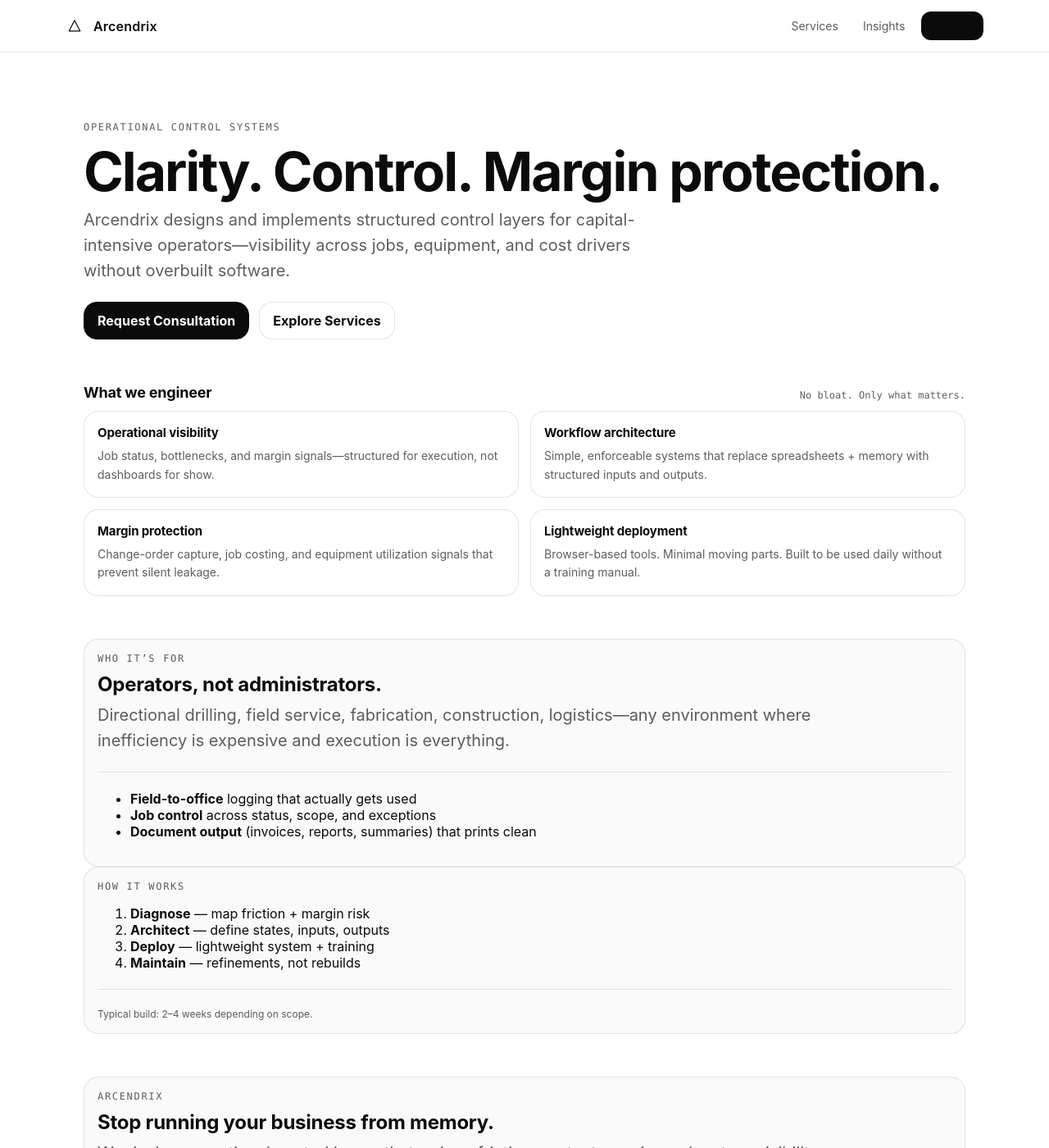
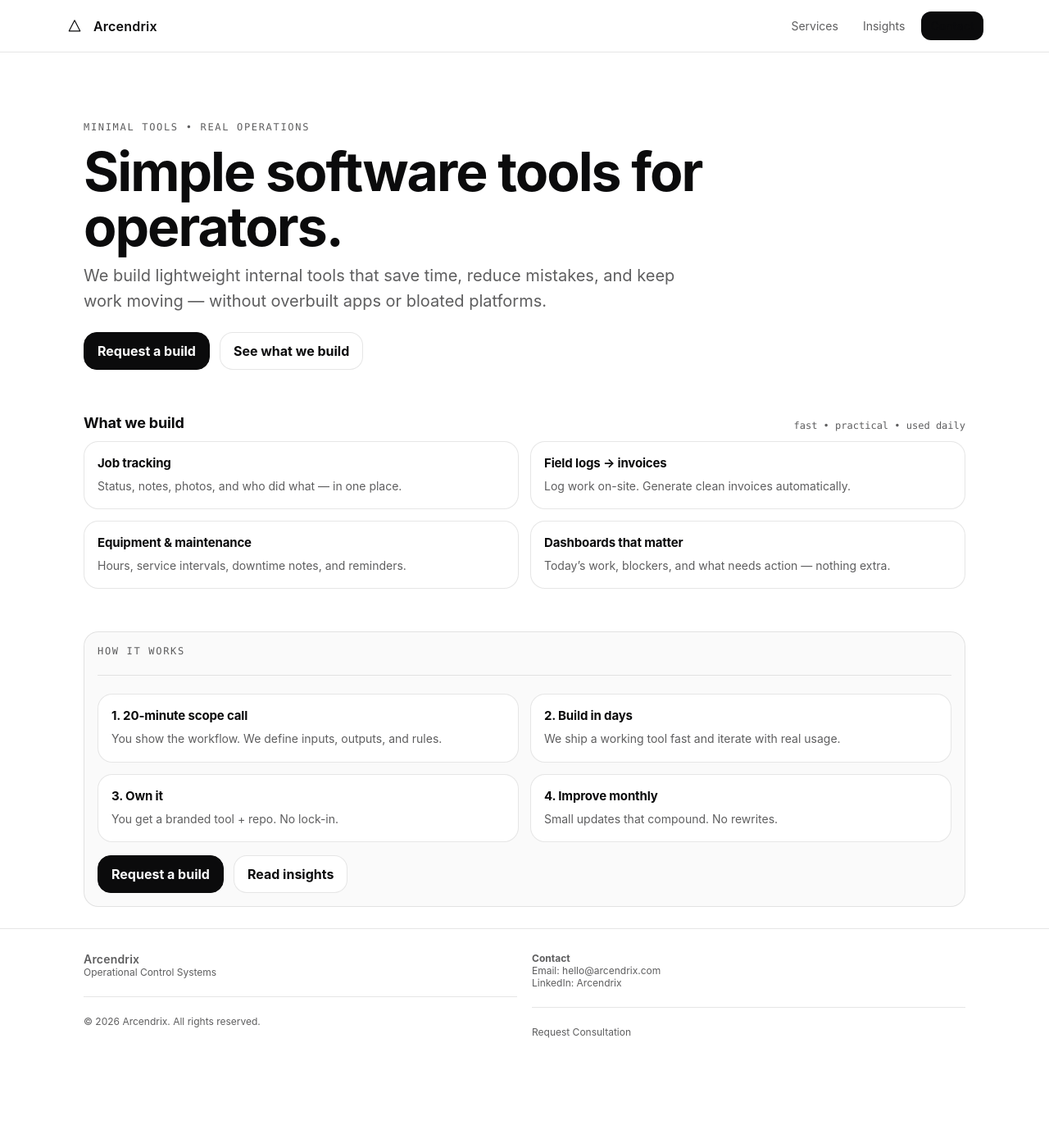
Before and after one commit to arcendrix/site, a Jekyll site: the page built from index.md, in a window 1280 px wide and 1400 px high. Shown: the whole window at 82% size. Built offline with Jekyll 4.4.1, drawn with Linux system fonts in a browser that asks for light colours; some of the changed text lies outside the part shown.

Commit message:
Update index.md

```diff
--- a/index.md
+++ b/index.md
@@ -1,76 +1,78 @@
 ---
 layout: default
 title: Arcendrix
-description: Operational control systems for operators who cannot afford inefficiency.
+description: Simple software tools that remove operational friction.
 ---
 
 <section class="hero">
-  <div class="kicker">OPERATIONAL CONTROL SYSTEMS</div>
-  <h1 class="h1">Clarity. Control. Margin protection.</h1>
+  <div class="kicker">MINIMAL TOOLS • REAL OPERATIONS</div>
+  <h1 class="h1">Simple software tools for operators.</h1>
   <p class="subhead">
-    Arcendrix designs and implements structured control layers for capital-intensive operators—visibility across jobs, equipment, and cost drivers without overbuilt software.
+    We build lightweight internal tools that save time, reduce mistakes, and keep work moving —
+    without overbuilt apps or bloated platforms.
   </p>
 
   <div class="hero-actions">
-    <a class="btn primary" href="{{ '/contact/' | relative_url }}">Request Consultation</a>
-    <a class="btn secondary" href="{{ '/services/' | relative_url }}">Explore Services</a>
+    <a class="btn primary" href="{{ '/contact/' | relative_url }}">Request a build</a>
+    <a class="btn" href="{{ '/services/' | relative_url }}">See what we build</a>
   </div>
 </section>
 
 <section class="section">
   <div class="section-title">
-    <h2>What we engineer</h2>
-    <div class="hint">No bloat. Only what matters.</div>
+    <h2>What we build</h2>
+    <div class="hint">fast • practical • used daily</div>
   </div>
 
   <div class="grid">
     <div class="card">
-      <h3>Operational visibility</h3>
-      <p>Job status, bottlenecks, and margin signals—structured for execution, not dashboards for show.</p>
+      <h3>Job tracking</h3>
+      <p>Status, notes, photos, and who did what — in one place.</p>
     </div>
+
     <div class="card">
-      <h3>Workflow architecture</h3>
-      <p>Simple, enforceable systems that replace spreadsheets + memory with structured inputs and outputs.</p>
+      <h3>Field logs → invoices</h3>
+      <p>Log work on-site. Generate clean invoices automatically.</p>
     </div>
+
     <div class="card">
-      <h3>Margin protection</h3>
-      <p>Change-order capture, job costing, and equipment utilization signals that prevent silent leakage.</p>
+      <h3>Equipment & maintenance</h3>
+      <p>Hours, service intervals, downtime notes, and reminders.</p>
     </div>
+
     <div class="card">
-      <h3>Lightweight deployment</h3>
-      <p>Browser-based tools. Minimal moving parts. Built to be used daily without a training manual.</p>
+      <h3>Dashboards that matter</h3>
+      <p>Today’s work, blockers, and what needs action — nothing extra.</p>
     </div>
   </div>
 </section>
 
 <section class="section">
-  <div class="split">
-    <div class="panel">
-      <div class="kicker">WHO IT’S FOR</div>
-      <h2 style="margin:10px 0 8px; letter-spacing:-.01em;">Operators, not administrators.</h2>
-      <p class="subhead" style="max-width:70ch;">
-        Directional drilling, field service, fabrication, construction, logistics—any environment where inefficiency is expensive and execution is everything.
-      </p>
-      <div class="hr"></div>
-      <ul class="list">
-        <li><strong>Field-to-office</strong> logging that actually gets used</li>
-        <li><strong>Job control</strong> across status, scope, and exceptions</li>
-        <li><strong>Document output</strong> (invoices, reports, summaries) that prints clean</li>
-      </ul>
+  <div class="panel">
+    <div class="kicker">HOW IT WORKS</div>
+    <div class="hr"></div>
+    <div class="grid">
+      <div class="card">
+        <h3>1. 20-minute scope call</h3>
+        <p>You show the workflow. We define inputs, outputs, and rules.</p>
+      </div>
+      <div class="card">
+        <h3>2. Build in days</h3>
+        <p>We ship a working tool fast and iterate with real usage.</p>
+      </div>
+      <div class="card">
+        <h3>3. Own it</h3>
+        <p>You get a branded tool + repo. No lock-in.</p>
+      </div>
+      <div class="card">
+        <h3>4. Improve monthly</h3>
+        <p>Small updates that compound. No rewrites.</p>
+      </div>
     </div>
 
-    <div class="panel">
-      <div class="kicker">HOW IT WORKS</div>
-      <ol class="list">
-        <li><strong>Diagnose</strong> — map friction + margin risk</li>
-        <li><strong>Architect</strong> — define states, inputs, outputs</li>
-        <li><strong>Deploy</strong> — lightweight system + training</li>
-        <li><strong>Maintain</strong> — refinements, not rebuilds</li>
-      </ol>
-      <div class="hr"></div>
-      <div class="small">Typical build: 2–4 weeks depending on scope.</div>
+    <div class="hero-actions" style="margin-top:16px;">
+      <a class="btn primary" href="{{ '/contact/' | relative_url }}">Request a build</a>
+      <a class="btn" href="{{ '/insights/' | relative_url }}">Read insights</a>
     </div>
   </div>
 </section>
-
-{% include cta.html %}
```
